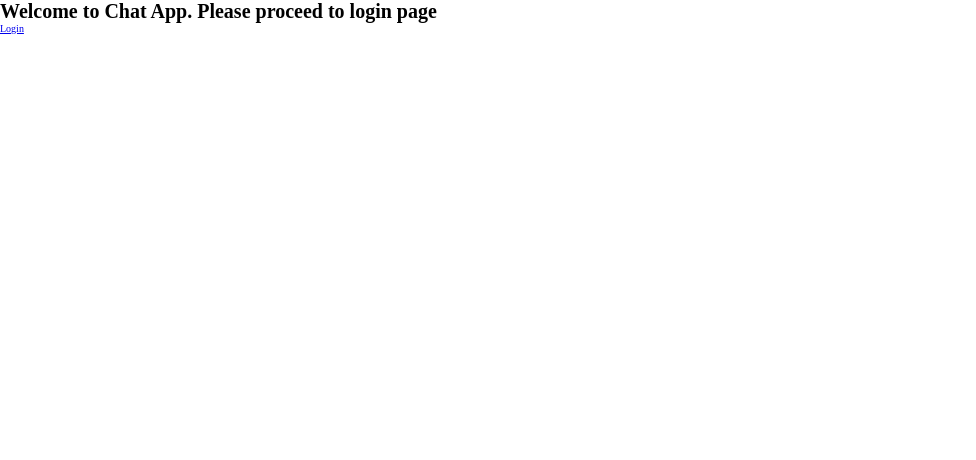
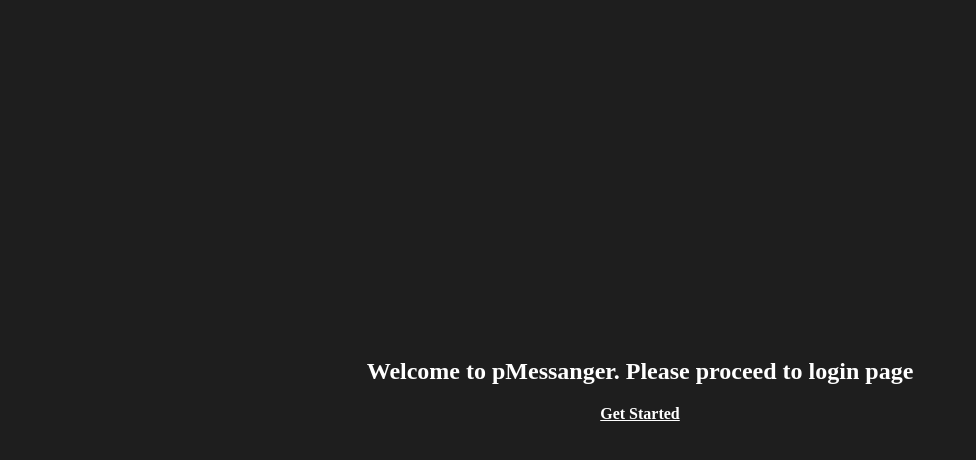
Before and after one commit to mikhail-zapolskyi/chat-app, a Next.js app in the folder client/: page / in a window 1280 px wide. Shown: the top 460 px of the page, without its empty margins (0-976 px from the left). Built offline with nearby package versions, Linux system fonts and the light colour scheme; no server answers.

Commit message:
style: updated styles text of the login and register pages

```diff
--- a/client/src/components/buttons/logout-btn.module.css
+++ /dev/null
@@ -1,3 +0,0 @@
-.logout_btn {
-	background-color: orangered;
-}
--- a/client/src/components/index.tsx
+++ b/client/src/components/index.tsx
@@ -1,9 +1,10 @@
 export { default as Message } from "./messages/message";
 export { default as Error } from "./errors/error";
-export { default as LogoutBtn } from "./buttons/logout-btn";
 export { default as ContactBoard } from "./boards/contact-board";
 export { default as SearchContacts } from "./search/search-contacts";
 export { default as SearchContactResult } from "./search/search-contact-result";
 export { default as ContactTab } from "./tabs/contact-tab";
 export { default as UserTab } from "./tabs/user-tab";
 export { default as Button } from "./buttons/button";
+export { default as Title } from "./text/Title";
+export { default as BasicLink } from "./links/BasicLink";
--- /dev/null
+++ b/client/src/components/links/BasicLink.module.css
@@ -0,0 +1,8 @@
+.basicLink {
+	margin: 2rem;
+	color: #ffffff;
+	text-decoration: underline;
+	font-size: 1.6rem;
+	font-weight: 600;
+	transition: all 0.2s ease-in-out;
+}
--- /dev/null
+++ b/client/src/components/links/BasicLink.tsx
@@ -0,0 +1,16 @@
+import React from "react";
+import styles from "./BasicLink.module.css";
+
+interface IBasicLinkProps {
+	href: string;
+	text: string;
+	className?: string;
+}
+
+const BasicLink: React.FC<IBasicLinkProps> = ({ href, text, className }) => (
+	<a href={href} className={styles.basicLink}>
+		{text}
+	</a>
+);
+
+export default BasicLink;
--- /dev/null
+++ b/client/src/components/text/Title.module.css
@@ -0,0 +1,5 @@
+.title {
+	color: var(--color-tertiary);
+	font-size: 2.4rem;
+	text-align: center;
+}
--- /dev/null
+++ b/client/src/components/text/Title.tsx
@@ -0,0 +1,12 @@
+import React from "react";
+import styles from "./Title.module.css";
+
+interface ITitleProps {
+	message: string;
+}
+
+const Title: React.FC<ITitleProps> = ({ message }) => (
+	<h1 className={styles.title}>{message}</h1>
+);
+
+export default Title;
--- a/client/src/pages/index.tsx
+++ b/client/src/pages/index.tsx
@@ -1,5 +1,6 @@
 import { useAppDispatch, useAppSelector } from "../redux/hooks";
 import { logoutUser } from "../redux/authSlice";
+import { BasicLink, Button, Title } from "../components";
 
 const HomePage = () => {
 	const { user } = useAppSelector((state) => state.auth);
@@ -10,25 +11,18 @@
 	};
 
 	return (
-		<div>
-			<h1>Welcome to Chat App. Please proceed to login page</h1>
-			{!user && (
-				<a href="/login" className="">
-					Login
-				</a>
-			)}
+		<div className="wrapper-full-screen-dark">
+			<Title message="Welcome to pMessanger. Please proceed to login page" />
+			{"\n"}
+			{!user && <BasicLink href="/login" text="Get Started" />}
 			{user && (
-				<div>
-					<a href="/chat" className="">
-						Chat
-					</a>
-					<p
-						onClick={handleLogOut}
-						style={{ cursor: "pointer" }}
-					>
-						Logout
-					</p>
-				</div>
+				<>
+					<BasicLink
+						href="/chat"
+						text="Proceed to the messanger"
+					/>
+					<Button onClick={handleLogOut} text="Logout" />
+				</>
 			)}
 		</div>
 	);
--- a/client/src/pages/login.tsx
+++ b/client/src/pages/login.tsx
@@ -2,7 +2,7 @@
 import { useAppDispatch } from "../redux/hooks";
 import { useRouter } from "next/router";
 import { loginUser } from "../redux/authSlice";
-import { Message, Button, Error } from "../components";
+import { Message, Button, Error, Title } from "../components";
 import styles from "../styles/auth/auth.module.css";
 
 const Login = () => {
@@ -47,9 +47,7 @@
 		<>
 			<div className="wrapper-full-screen-dark">
 				<form onSubmit={handleSubmit} className={styles.auth}>
-					<h1 className={styles.auth__title}>
-						Login to pMessanger
-					</h1>
+					<Title message="Login to pMessanger" />
 					<input
 						type="text"
 						name="email"
--- a/client/src/styles/container.css
+++ b/client/src/styles/container.css
@@ -1,4 +1,16 @@
 /* fs - full screen */
+
+.wrapper-full-screen-dark {
+	width: 100vw;
+	height: 100vh;
+	position: relative;
+	display: flex;
+	flex-direction: column;
+	align-items: center;
+	justify-content: center;
+	background-color: var(--color-primary);
+}
+
 .container-fs {
 	width: 100vw;
 	height: 100vh;
@@ -6,13 +18,3 @@
 	align-items: center;
 	justify-content: center;
 }
-
-.wrapper-full-screen-dark {
-	width: 100vw;
-	height: 100vh;
-	position: relative;
-	display: flex;
-	align-items: center;
-	justify-content: center;
-	background-color: var(--color-primary);
-}
```
Also changed, not shown: client/src/components/buttons/logout-btn.tsx (deleted, +0 -20 lines), client/src/pages/chat.tsx (+8 -2 lines), client/src/styles/auth/auth.module.css (+1 -7 lines), 2 other files (tests, documents, lock files or other folders).
